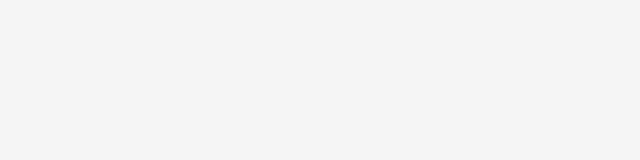
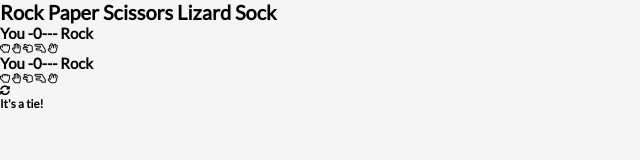
Before and after one commit to arnameti/1_Project_06.10.22_Spock-Rock-Game, a plain HTML site: page index.html in a window 1280 px wide. Shown: the whole page, without its empty margins (0-640 px from the left). Drawn offline with Linux system fonts and the light colour scheme.

Commit message:
Build UI - HTML

```diff
--- a/index.html
+++ b/index.html
@@ -9,7 +9,41 @@
    <link rel="stylesheet" href="style.css">
 </head>
 <body>
+<div class="game-container">
+   <header class="header">
+      <h1 class="title">Rock Paper Scissors Lizard Sock</h1>
+   </header>
 
+   <section class="player-container">
+      <h2>You -<span class="player-score">0</span><span class="player-choice">--- Rock</span></h2>
+      <div class="icons">
+         <i class="far fa-hand-rock" title="Rock"></i>
+         <i class="far fa-hand-paper" title="Paper"></i>
+         <i class="far fa-hand-scissors" title="Scissors"></i>
+         <i class="far fa-hand-lizard" title="Lizard"></i>
+         <i class="far fa-hand-spock" title="Spock"></i>
+      </div>
+   </section>
+
+   <section class="computer-container">
+         <h2>You -<span class="player-score">0</span><span class="computer-choice">--- Rock</span></h2>
+         <div class="icons">
+            <i class="far fa-hand-rock" title="Rock"></i>
+            <i class="far fa-hand-paper" title="Paper"></i>
+            <i class="far fa-hand-scissors" title="Scissors"></i>
+            <i class="far fa-hand-lizard" title="Lizard"></i>
+            <i class="far fa-hand-spock" title="Spock"></i>
+         </div>
+   </section>
+
+   <div class="reset-container">
+      <i class="fas fa-sync-alt"></i>
+   </div>
+
+   <div class="result-container">
+      <h3>It's a tie!</h3>
+   </div>
+</div>
 <!-- Script -->
 <script src="script.js"></script>
 </body>
--- a/style.css
+++ b/style.css
@@ -2,6 +2,7 @@
 
 html {
     box-sizing: border-box;
+    font-size: 62.5%;
 }
 
 body {
@@ -9,6 +10,7 @@ body {
     min-height: 100vh;
     background-color: whitesmoke;
     font-family: Lato, sans-serif;
+    position: relative;
 }
 
 *,
```
